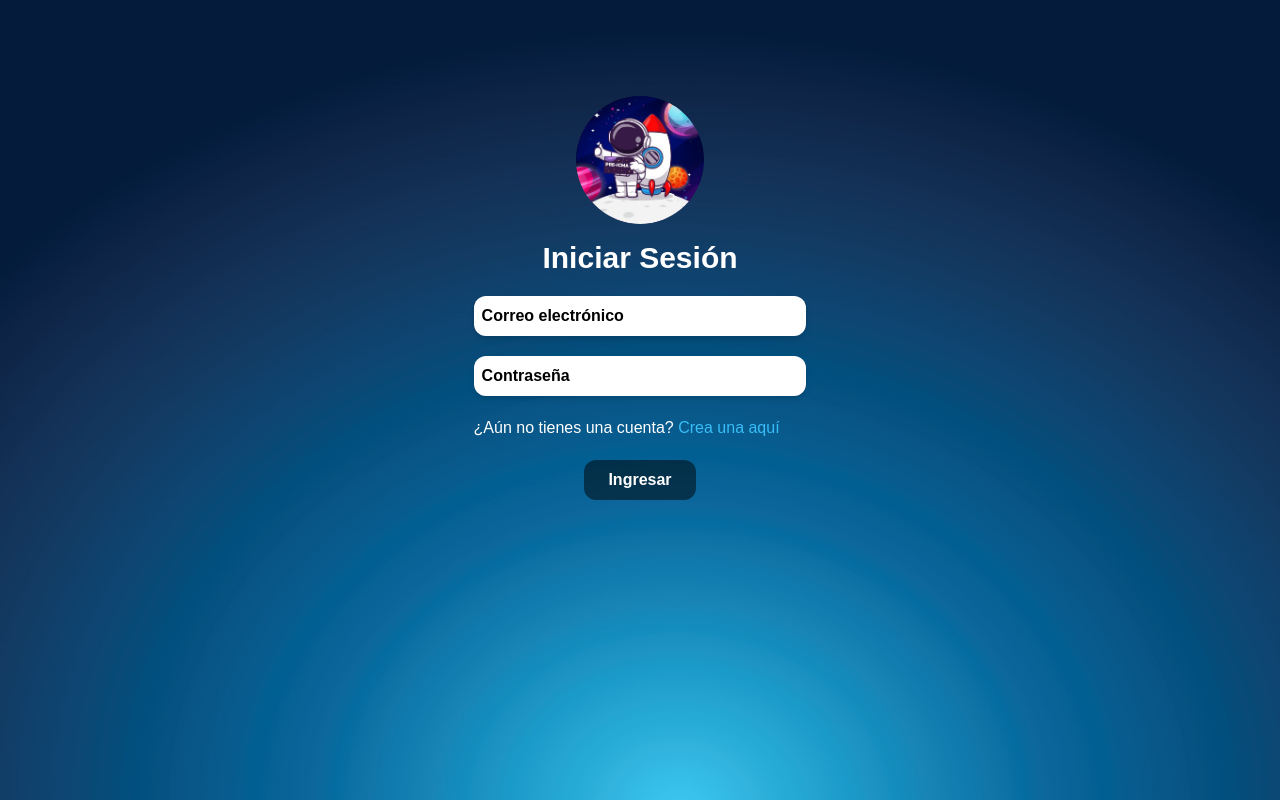
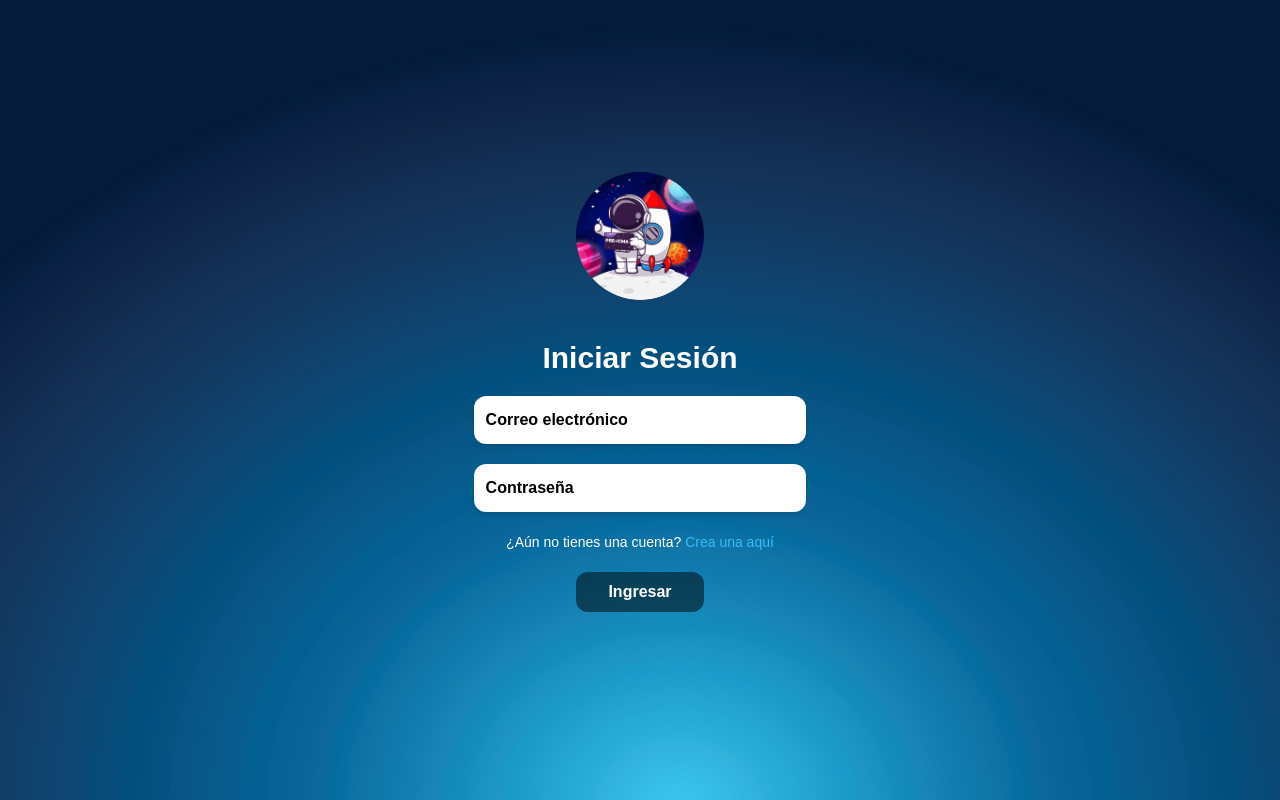
Before and after one commit to jose-advh/preicma, a Next.js app in the folder preicma-app/: page / in a window 1280 px wide. Built offline with nearby package versions, Linux system fonts and the light colour scheme; no server answers.

Commit message:
Middleware ajustado y mejorada la UI del panel de administracion

```diff
--- a/preicma-app/package.json
+++ b/preicma-app/package.json
@@ -9,6 +9,7 @@
     "lint": "eslint"
   },
   "dependencies": {
+    "@supabase/ssr": "^0.8.0",
     "@supabase/supabase-js": "^2.76.1",
     "lucide-react": "^0.562.0",
     "next": "16.0.10",
--- a/preicma-app/src/app/admin/cuadernillo/crear/page.jsx
+++ b/preicma-app/src/app/admin/cuadernillo/crear/page.jsx
@@ -114,7 +114,7 @@ export default function CrearCuadernillo() {
   };
 
   return (
-    <div className="w-full max-w-4xl mx-auto p-6 animate-fade-in">
+    <div className="w-full max-w-6xl mx-auto p-6 animate-fade-in">
 
       {/* Botón Volver */}
       <button
--- a/preicma-app/src/app/admin/page.jsx
+++ b/preicma-app/src/app/admin/page.jsx
@@ -164,13 +164,6 @@ return (
                 </div>
             </div>
         </div>
-
-        {/* Badge de Actualización Responsive */}
-        <div className="relative z-10 mt-6 md:mt-0 px-4 py-2 md:px-6 md:py-3 rounded-xl bg-white/5 border border-white/10 backdrop-blur-md w-full md:w-auto flex justify-center">
-            <span className="text-xs md:text-sm text-gray-300 text-center">
-                Última actualización: <span className="block sm:inline font-semibold text-white/90">Hoy, 10:42 AM</span>
-            </span>
-        </div>
     </div>
 
     {/* Mapeo de Tarjetas de Acción */}
--- a/preicma-app/src/app/admin/preguntas/crear/page.jsx
+++ b/preicma-app/src/app/admin/preguntas/crear/page.jsx
@@ -179,7 +179,7 @@ export default function CrearPregunta() {
   };
 
   return (
-    <div className="w-full max-w-5xl mx-auto p-6 animate-fade-in pb-20">
+    <div className="w-full max-w-6xl mx-auto p-6 animate-fade-in pb-20">
 
       {/* Botón Volver */}
       <button
--- a/preicma-app/src/app/globals.css
+++ b/preicma-app/src/app/globals.css
@@ -14,11 +14,11 @@ body {
   background-repeat: no-repeat;
 }
 
-input {
-  background-color: white;
+.input-white {
+  background-color: white !important;
 }
 
-input::placeholder {
-  color: black;
-  font-weight: bold;
+.input-white::placeholder {
+  color: black !important;
+  font-weight: bold !important;
 }
--- a/preicma-app/src/app/page.jsx
+++ b/preicma-app/src/app/page.jsx
@@ -1,38 +1,68 @@
 "use client";
+// 27/12/2024, José Díaz, Login de Usuario
+// Vista principal de autenticación. Incluye corrección para sincronizar cookies con el Middleware mediante router.refresh().
+
 import { useState } from "react";
-import { loginUsuario } from "../services/authService";
+import { loginUsuario } from "../services/authService"; // Asegúrate que esta ruta sea correcta según tu estructura
 import { useRouter } from "next/navigation";
 import Modal from "../components/Modal";
 
 export default function Login() {
   const router = useRouter();
+
+  // Estados para manejo de formulario y feedback visual
   const [formData, setFormData] = useState({ email: "", password: "" });
   const [modal, setModal] = useState({ show: false, message: "", type: "" });
+  const [loading, setLoading] = useState(false); // Estado de carga opcional pero recomendado
 
   const handleChange = (e) =>
     setFormData({ ...formData, [e.target.name]: e.target.value });
 
-  const handleLogin = async () => {
+  // Función de inicio de sesión
+  const handleLogin = async (e) => {
+    // Prevenir el refresh por defecto si se llama desde el submit del form
+    if (e) e.preventDefault();
+
+    if (!formData.email || !formData.password) {
+        setModal({ show: true, message: "Por favor completa todos los campos.", type: "error" });
+        return;
+    }
+
+    setLoading(true);
+
     try {
-      const data = await loginUsuario(formData.email, formData.password);
+      await loginUsuario(formData.email, formData.password);
+
       setModal({
         show: true,
-        message: "¡Inicio de sesión exitoso!",
+        message: "¡Inicio de sesión exitoso! Redirigiendo...",
         type: "success",
       });
-      router.push("/dashboard");
+
+      // --- CORRECCIÓN CRÍTICA ---
+      // 1. router.refresh() obliga a Next.js a actualizar las cookies en el servidor (Middleware)
+      router.refresh();
+
+      // 2. Esperamos un momento para asegurar que las cookies se establezcan y el usuario vea el mensaje
+      setTimeout(() => {
+        router.push("/dashboard");
+      }, 1500);
+
     } catch (error) {
+      console.error("Login Error:", error);
       let mensaje = "Ocurrió un error al iniciar sesión.";
+
+      // Manejo de errores específicos de Supabase
       if (error.message.includes("Invalid login credentials"))
         mensaje = "Credenciales inválidas. Verifica tu correo y contraseña.";
       else if (error.message.includes("Email not confirmed"))
         mensaje = "Debes confirmar tu correo antes de iniciar sesión.";
       else if (error.message.includes("User not found"))
         mensaje = "No se encontró un usuario con ese correo.";
-      else if (error.message.includes("Password"))
-        mensaje = "Contraseña incorrecta.";
 
       setModal({ show: true, message: mensaje, type: "error" });
+    } finally {
+        setLoading(false);
     }
   };
 
@@ -48,46 +78,55 @@ export default function Login() {
 
       <img
         src="/preicmalogo.webp"
-        className="w-[30%] md:w-[10%] rounded-full"
+        alt="Logo Preicma"
+        className="w-[30%] md:w-[10%] rounded-full mb-6"
       />
 
+      {/* Se cambió a onSubmit para permitir login con la tecla Enter */}
       <form
-        className="flex flex-col items-center gap-5 w-[90%] md:w-[35%] h-[60vh] p-4"
-        onSubmit={(e) => e.preventDefault()}
+        className="flex flex-col items-center gap-5 w-[90%] md:w-[35%] h-auto p-4"
+        onSubmit={handleLogin}
       >
         <h2 className="text-3xl text-center text-white font-bold">
           Iniciar Sesión
         </h2>
+
         <div className="w-[90%] md:w-[80%]">
           <div className="flex flex-col items-center gap-5 w-full">
             <input
               name="email"
               type="email"
               onChange={handleChange}
-              className="shadow-md p-2 rounded-xl w-[100%]"
+              className="shadow-md p-3 rounded-xl w-[100%] input-white focus:outline-none focus:ring-2 focus:ring-blue-400"
               placeholder="Correo electrónico"
+              required
             />
             <input
               name="password"
               type="password"
               onChange={handleChange}
-              className="shadow-md p-2 rounded-xl w-[100%]"
+              className="shadow-md p-3 rounded-xl w-[100%] input-white focus:outline-none focus:ring-2 focus:ring-blue-400"
               placeholder="Contraseña"
+              required
             />
           </div>
-          <p className="text-white mt-5">
+          <p className="text-white mt-5 text-center text-sm">
             ¿Aún no tienes una cuenta?{" "}
-            <a href="/register" className="text-[#38BDF8]">
+            <a href="/register" className="text-[#38BDF8] hover:underline">
               Crea una aquí
             </a>
           </p>
         </div>
+
         <button
-          type="button"
-          onClick={handleLogin}
-          className="bg-black/50 p-2 px-6 rounded-xl text-white font-bold cursor-pointer"
+          type="submit"
+          disabled={loading}
+          className={`
+            bg-black/50 p-2 px-8 rounded-xl text-white font-bold cursor-pointer transition-all hover:bg-black/70
+            ${loading ? "opacity-50 cursor-not-allowed" : ""}
+          `}
         >
-          Ingresar
+          {loading ? "Ingresando..." : "Ingresar"}
         </button>
       </form>
     </div>
--- a/preicma-app/src/app/register/page.jsx
+++ b/preicma-app/src/app/register/page.jsx
@@ -92,7 +92,7 @@ export default function Register() {
               type="text"
               value={formData.nombre}
               onChange={handleChange}
-              className="shadow-md p-2 rounded-xl w-full"
+              className="shadow-md p-2 rounded-xl w-full input-white"
               placeholder="Usuario"
             />
             <input
@@ -100,7 +100,7 @@ export default function Register() {
               type="email"
               value={formData.email}
               onChange={handleChange}
-              className="shadow-md p-2 rounded-xl w-full"
+              className="shadow-md p-2 rounded-xl w-full input-white"
               placeholder="Email"
             />
             <input
@@ -108,18 +108,18 @@ export default function Register() {
               type="password"
               value={formData.password}
               onChange={handleChange}
-              className="shadow-md p-2 rounded-xl w-full"
+              className="shadow-md p-2 rounded-xl w-full input-white"
               placeholder="Contraseña"
             />
             <select
               name="rol"
               value={formData.rol}
               onChange={handleChange}
-              className="shadow-md bg-white rounded-xl p-2 w-full"
+              className="shadow-md bg-white rounded-xl p-2 w-full input-white"
             >
               <option value="">Elige tu Rol</option>
               <option value="Estudiante">Estudiante</option>
-              <option value="Educador">Educador</option>
+              <option value="admin">Educador</option>
             </select>
           </div>
           <p className="text-white mt-5">
--- a/preicma-app/src/lib/supabaseClient.js
+++ b/preicma-app/src/lib/supabaseClient.js
@@ -1,6 +1,14 @@
-import { createClient } from "@supabase/supabase-js";
+import { createBrowserClient } from '@supabase/ssr'
 
-const supabaseURL = process.env.NEXT_PUBLIC_SUPABASE_URL;
-const supabaseANON = process.env.NEXT_PUBLIC_SUPABASE_ANON_KEY;
+// 27/12/2024, José Díaz, Cliente Supabase (Browser)
+// Configurado con @supabase/ssr para manejar cookies automáticamente y sincronizarse con el Middleware.
 
-export const supabase = createClient(supabaseURL, supabaseANON);
+const supabaseUrl = process.env.NEXT_PUBLIC_SUPABASE_URL;
+const supabaseKey = process.env.NEXT_PUBLIC_SUPABASE_ANON_KEY;
+
+if (!supabaseUrl || !supabaseKey) {
+  throw new Error("Faltan variables de entorno de Supabase");
+}
+
+// createBrowserClient maneja automáticamente la persistencia en cookies
+export const supabase = createBrowserClient(supabaseUrl, supabaseKey);
```
Also changed, not shown: preicma-app/src/middleware.js (added, +114 -0 lines), 1 other file (tests, documents, lock files or other folders).
